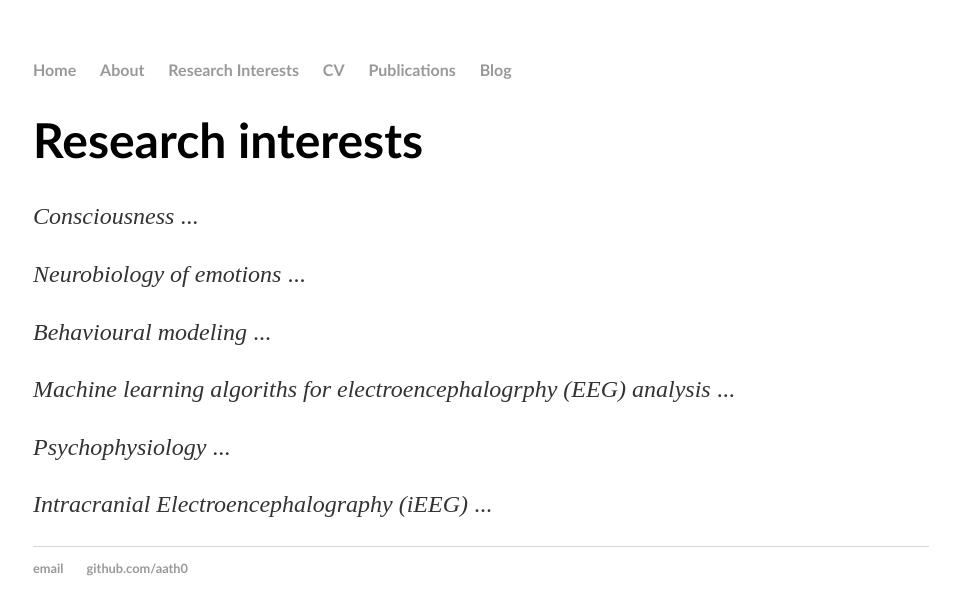
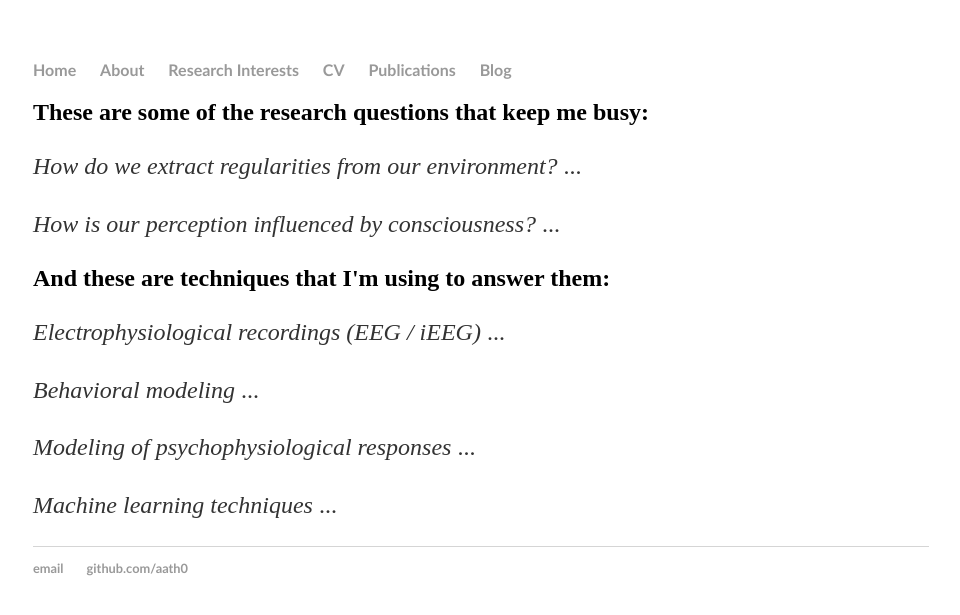
Before and after one commit to aath0/TryingOut, a Jekyll site: the page built from resint/index.html, in a window 1280 px wide. Shown: the top 615 px of the page, without its empty margins (159-1119 px from the left). Built offline with Jekyll 4.4.1, drawn with Linux system fonts in a browser that asks for light colours.

Commit message:
Update index.html

```diff
--- a/resint/index.html
+++ b/resint/index.html
@@ -3,11 +3,13 @@ layout: default
 title: Athina Tzovara
 ---
 <div class="blurb">
-	<h1>Research interests</h1>
-	<p><em>Consciousness</em> ...</p>
- 	<p><em>Neurobiology of emotions</em> ...</p>
-  <p><em>Behavioural modeling</em> ...</p>
-  <p><em>Machine learning algoriths for electroencephalogrphy (EEG) analysis</em> ...</p>
-  <p><em>Psychophysiology</em> ...</p>
-  <p><em>Intracranial Electroencephalography (iEEG)</em> ...</p>
+	<h2> These are some of the research questions that keep me busy: </h2>
+	<p><em>How do we extract regularities from our environment?</em> ...</p>
+ 	<p><em>How is our perception influenced by consciousness?</em> ...</p>
+	<h2> And these are techniques that I'm using to answer them: </h2>
+	<p><em>Electrophysiological recordings (EEG / iEEG)</em> ...</p>
+	<p><em>Behavioral modeling</em> ...</p>
+	<p><em>Modeling of psychophysiological responses</em> ...</p>
+	<p><em>Machine learning techniques</em> ...</p>
+
 </div><!-- /.blurb -->
```
